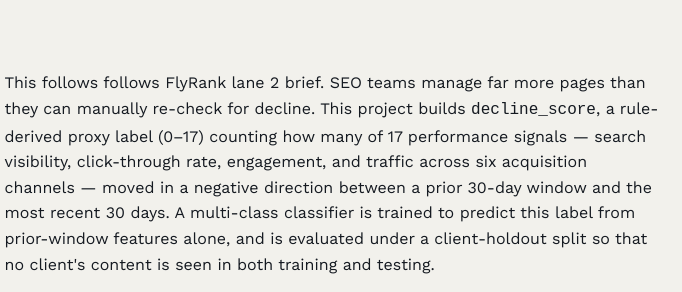
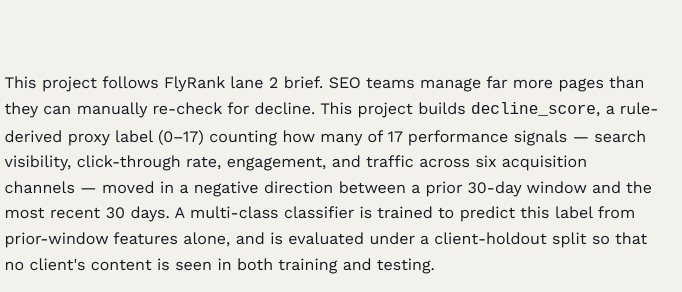
Before and after one commit to MuhammadFaizan0023/FlyRank_ML_internship_repo, a plain HTML site: page index.html in a window 1280 px wide. Shown: the part 728-1020 px from the top of the page, 307-989 px from the left. Drawn offline with nearby package versions, Linux system fonts and the light colour scheme.

Commit message:
Fix typo in abstract section of index.html

```diff
--- a/index.html
+++ b/index.html
@@ -221,7 +221,7 @@
   <section id="abstract">
     <div class="sec-head"><h2>Abstract</h2></div>
     <div class="measure">
-      <p>This follows follows FlyRank lane 2 brief. SEO teams manage far more pages than they can manually re-check for decline. This project builds <code>decline_score</code>, a rule-derived proxy label (0–17) counting how many of 17 performance signals — search visibility, click-through rate, engagement, and traffic across six acquisition channels — moved in a negative direction between a prior 30-day window and the most recent 30 days. A multi-class classifier is trained to predict this label from prior-window features alone, and is evaluated under a client-holdout split so that no client's content is seen in both training and testing.</p>
+      <p>This project follows FlyRank lane 2 brief. SEO teams manage far more pages than they can manually re-check for decline. This project builds <code>decline_score</code>, a rule-derived proxy label (0–17) counting how many of 17 performance signals — search visibility, click-through rate, engagement, and traffic across six acquisition channels — moved in a negative direction between a prior 30-day window and the most recent 30 days. A multi-class classifier is trained to predict this label from prior-window features alone, and is evaluated under a client-holdout split so that no client's content is seen in both training and testing.</p>
       <p>A random split was found to inflate the model's macro F1 to 0.582, traced to heavy overlap between train and test content. The honest, client-grouped evaluation puts macro F1 at 0.444 and ROC-AUC at 0.913 — reliable at the extremes of the score range, weaker in the middle. The output is packaged as a ranked, reason-coded action playbook with explicit confidence tiers, intended strictly as decision support for a human reviewer, never as an automated content-change trigger.</p>
     </div>
   </section>
```
